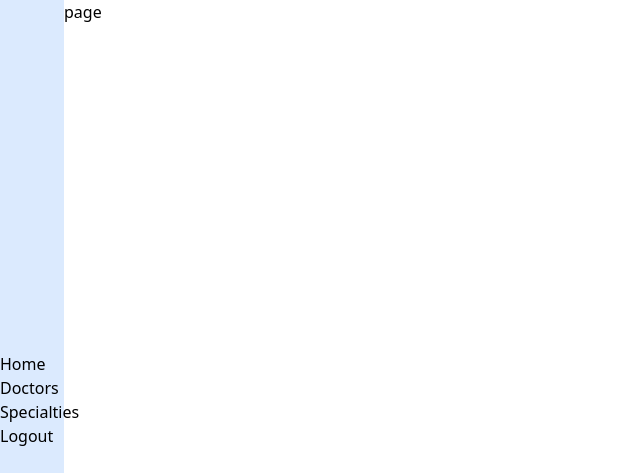
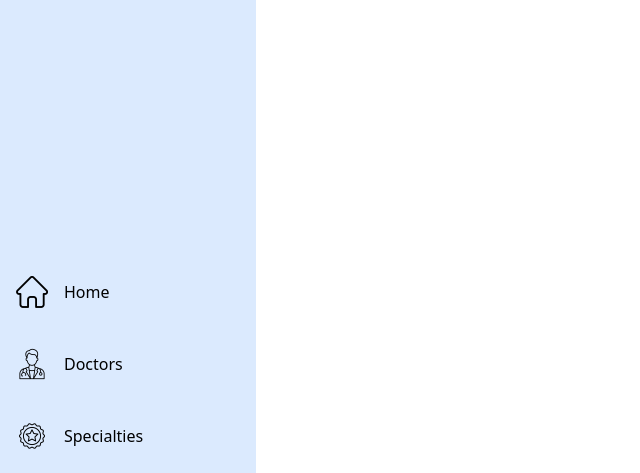
Before and after one commit to chatchatabc/healthhealthabc-frontend, a React app in the folder admin/: page / in a window 1280 px wide. Shown: the top 473 px of the page, without its empty margins (0-640 px from the left). Built offline with nearby package versions, Linux system fonts and the light colour scheme.

Commit message:
feat: implemented the nav section of admin

```diff
--- a/admin/src/app/layout.tsx
+++ b/admin/src/app/layout.tsx
@@ -19,26 +19,34 @@ export default function RootLayout({
     {
       href: "/",
       label: "Doctors",
+      icon: "/images/doctor.png",
     },
     {
       href: "/",
       label: "Specialties",
+      icon: "/images/specialty.png",
     },
     {
       href: "/logout",
       label: "Logout",
+      icon: "/images/logout.png",
     },
   ];
 
   return (
     <html lang="en">
       <body className="relative">
-        <header className="min-h-screen flex w-[5vw] left-0 bg-blue-100">
-          <nav className="flex justify-center flex-col">
-            <ul>
+        <header className="min-h-screen flex min-w-[1vw] left-0 bg-blue-100 group overflow-hidden transition-all z-[2] fixed hover:min-w-[20vw]">
+          <nav className="flex justify-center flex-col w-full">
+            <ul className="space-y-2">
               {links.map((link) => (
                 <li key={link.href}>
-                  <button>{link.label}</button>
+                  <button className="flex w-full items-center p-4 hover:bg-white">
+                    <img className="h-8 w-8" src={link.icon} alt={link.label} />{" "}
+                    <p className="ml-4 hidden group-hover:block">
+                      {link.label}
+                    </p>
+                  </button>
                 </li>
               ))}
             </ul>
```
Also changed, not shown: admin/public/images/logout.png (added), admin/public/images/specialty.png (added).
